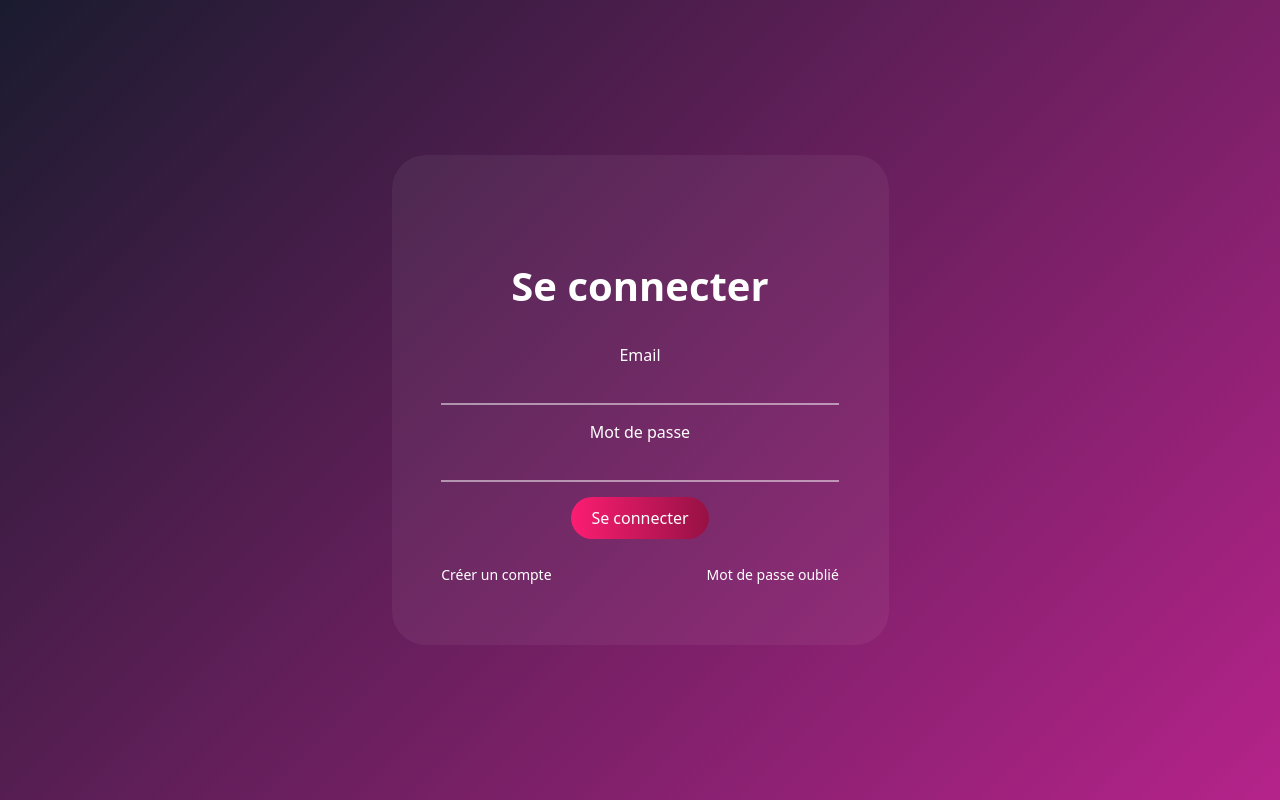
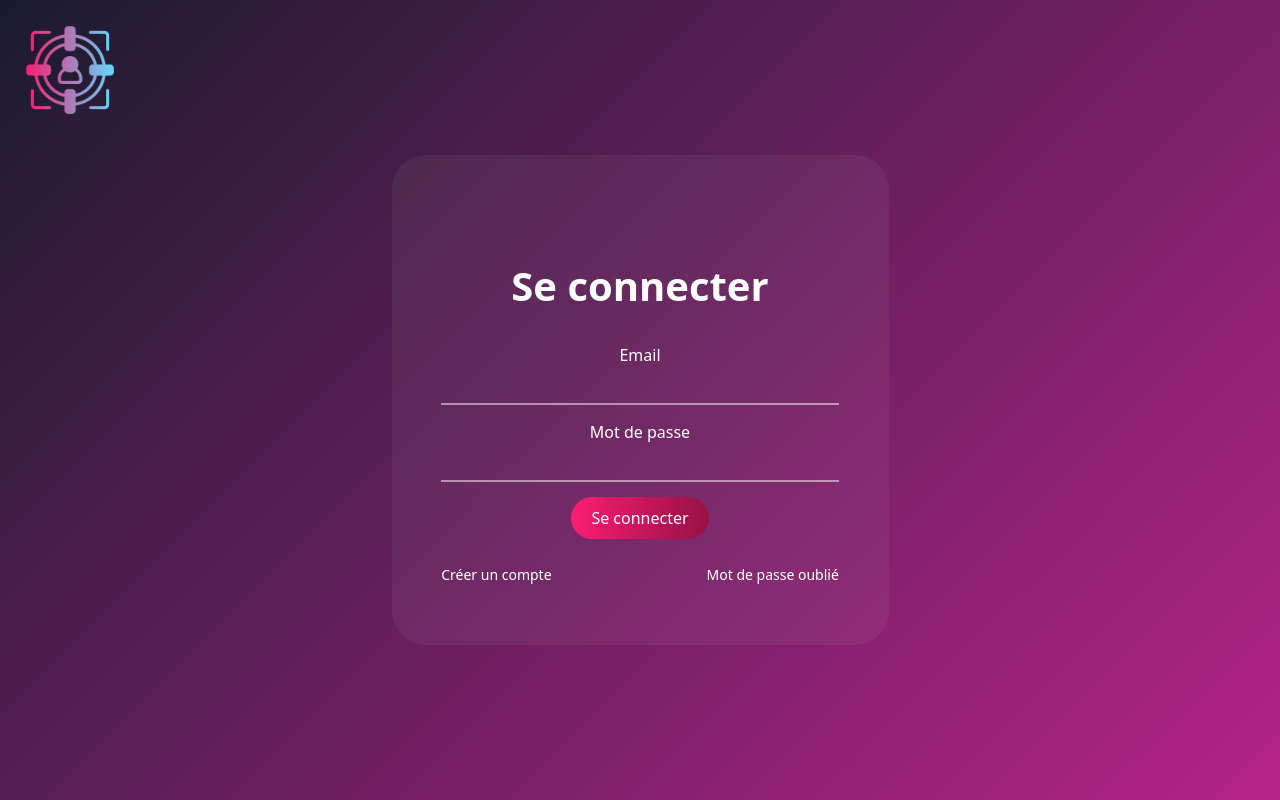
Before and after one commit to kenant68/Find-It, a React (Vite) app: page /login in a window 1280 px wide. Built offline with nearby package versions, Linux system fonts and the light colour scheme.

Commit message:
ajout du logo de l'appli et du retour à l 'accueil après clique

```diff
--- a/src/pages/auth/Login.jsx
+++ b/src/pages/auth/Login.jsx
@@ -1,10 +1,13 @@
 import React from 'react';
 import styles from './Login.module.css'
 import AuthcardLogin from "../../components/AuthCardLogin/AuthcardLogin.jsx";
+import Logo from "../../components/icons/Logo.jsx";
+import {Link} from "react-router-dom";
 
 const Login = () => {
     return (
         <div>
+            <Link to={"/"}><Logo></Logo></Link>
             <AuthcardLogin title={"Se connecter"}/>
         </div>
     );
--- a/src/pages/auth/Register.jsx
+++ b/src/pages/auth/Register.jsx
@@ -1,10 +1,13 @@
 import React from 'react';
 import AuthcardRegister from "../../components/AuthCardRegister/AuthcardRegister.jsx";
 import styles from './Register.module.css'
+import Logo from "../../components/icons/Logo.jsx";
+import {Link} from "react-router-dom";
 
 const Register = () => {
     return (
         <div>
+            <Link to={"/"}><Logo></Logo></Link>
             <AuthcardRegister title={"Inscription"}/>
         </div>
     );
```
